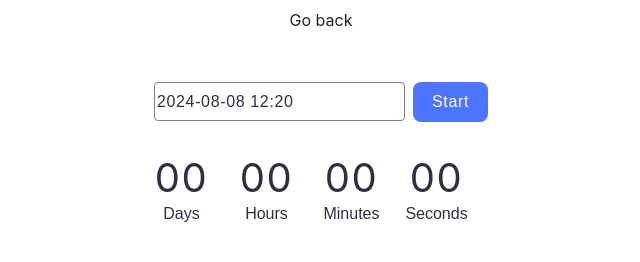
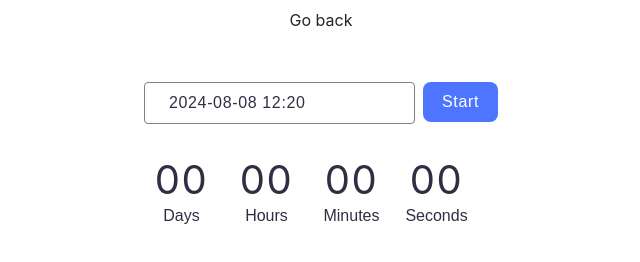
Before and after one commit to korniyenko88/goit-js-hw-10, a website built with Vite: page src/1-timer.html in a window 1280 px wide. Shown: the whole page, without its empty margins (319-959 px from the left). Built offline with nearby package versions, Linux system fonts and the light colour scheme.

Commit message:
update timer

```diff
--- a/src/css/styles.css
+++ b/src/css/styles.css
@@ -62,15 +62,14 @@
 input {
   border: 1px solid #808080;
   border-radius: 4px;
-  width: 272px;
-  height: 40px;
-  height: 35px;
+
+
   width: 245px;
   display: flex;
   align-items: flex-start;
   justify-content: flex-start;
   flex-direction: row;
-
+  padding: 8px 0 8px 24px;
   border-radius: 4px;
   font-weight: 400;
   font-size: 16px;
--- a/src/js/1-timer.js
+++ b/src/js/1-timer.js
@@ -4,12 +4,13 @@ import iziToast from 'izitoast';
 import 'izitoast/dist/css/iziToast.min.css';
 
 const btnStart = document.querySelector('button[data-start]');
-const input = document.querySelector('#datatime-picer');
-const day = document.querySelector('span[data-day]');
+const input = document.querySelector('#datetime-picker'); // Виправлено
+const day = document.querySelector('span[data-days]'); // Виправлено
 const hour = document.querySelector('span[data-hours]');
 const minute = document.querySelector('span[data-minutes]');
 const second = document.querySelector('span[data-seconds]');
 
+// Створення flatpickr
 const options = {
   enableTime: true,
   time_24hr: true,
@@ -48,6 +49,7 @@ function convertMs(ms) {
 
   return { days, hours, minutes, seconds };
 }
+
 const addLeadingZero = value => value.toString().padStart(2, "0");
 
 btnStart.addEventListener('click', startTimer);
@@ -55,8 +57,6 @@ btnStart.addEventListener('click', startTimer);
 function startTimer() {
   btnStart.disabled = true;
   input.disabled = true;
-
-
 
   const timer = setInterval(() => {
     const currentDate = new Date();
@@ -77,7 +77,14 @@ function startTimer() {
       input.disabled = false;
       btnStart.disabled = false;
 
-            animatedDiv.classList.remove('animated');
+      // Якщо animatedDiv оголошено, то
+      // const animatedDiv = document.querySelector('.animated');
+      // animatedDiv.classList.remove('animated');
+
+      iziToast.success({
+        title: 'Timer finished',
+        message: 'The countdown has finished!',
+      });
     }
   }, 1000);
 }
```
Lines whose indentation alone changed are shown as unchanged.
